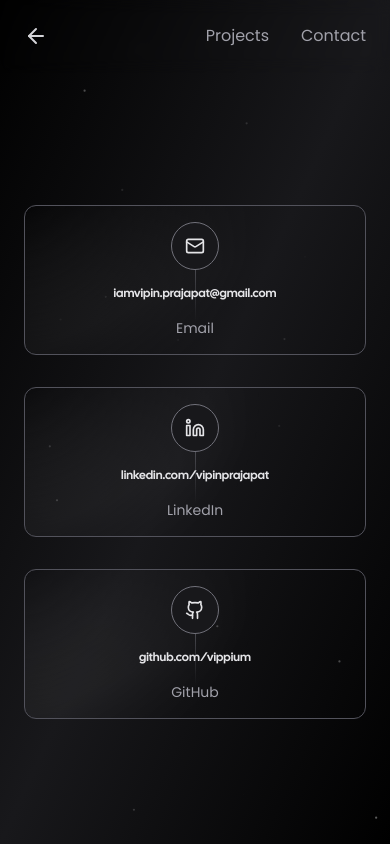
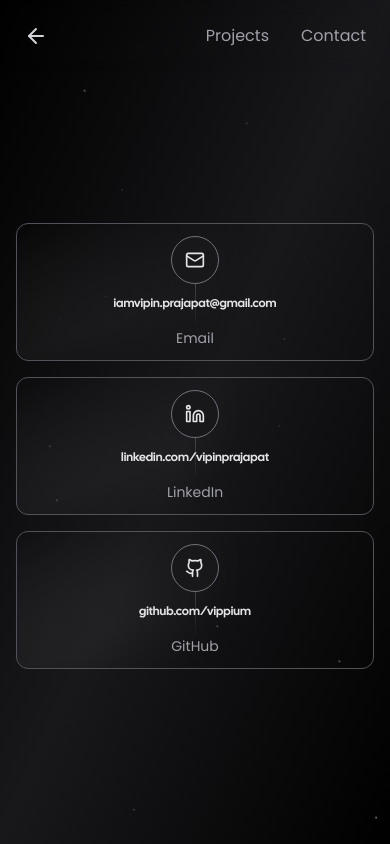
Before and after one commit to vippium/portfolio-v2, a Next.js app: page /contact in a window 390 px wide. Built offline with nearby package versions, Linux system fonts and the light colour scheme; what tailwindcss-debug-screens would draw is missing.

Commit message:
Adjusted Top and Bottom spacing.

```diff
--- a/app/contact/page.tsx
+++ b/app/contact/page.tsx
@@ -32,14 +32,14 @@
     <div className=" bg-gradient-to-tl from-zinc-900/0 via-zinc-900 to-zinc-900/0">
       <Navigation />
       <PageTransition>
-        <div className="container flex items-center justify-center min-h-screen px-6 sm:px-8 md:px-12 lg:px-16 xl:px-20 mx-auto">
-          <div className="grid w-full grid-cols-1 gap-8 mx-auto mt-20 sm:mt-24 md:mt-32 lg:mt-0 sm:grid-cols-3 lg:gap-16">
+        <div className="container flex items-center justify-center min-h-screen px-4 sm:px-6 md:px-12 lg:px-16 xl:px-20 mx-auto">
+          <div className="grid w-full grid-cols-1 gap-4 mx-auto mt-12 sm:mt-16 md:mt-24 lg:mt-0 sm:grid-cols-3 lg:gap-12">
             {socials.map((s) => (
               <Card>
                 <Link
                   href={s.href}
                   target="_blank"
-                  className="p-4 relative flex flex-col items-center gap-4 duration-700 group md:gap-8 md:py-24  lg:pb-48  md:p-24"
+                  className="p-3 sm:p-4 relative flex flex-col items-center gap-3 duration-700 group md:gap-6 md:py-16 lg:pb-32 md:p-12"
                 >
                   <span
                     className="absolute w-px h-2/3 bg-gradient-to-b from-zinc-500 via-zinc-500/50 to-transparent"
```
